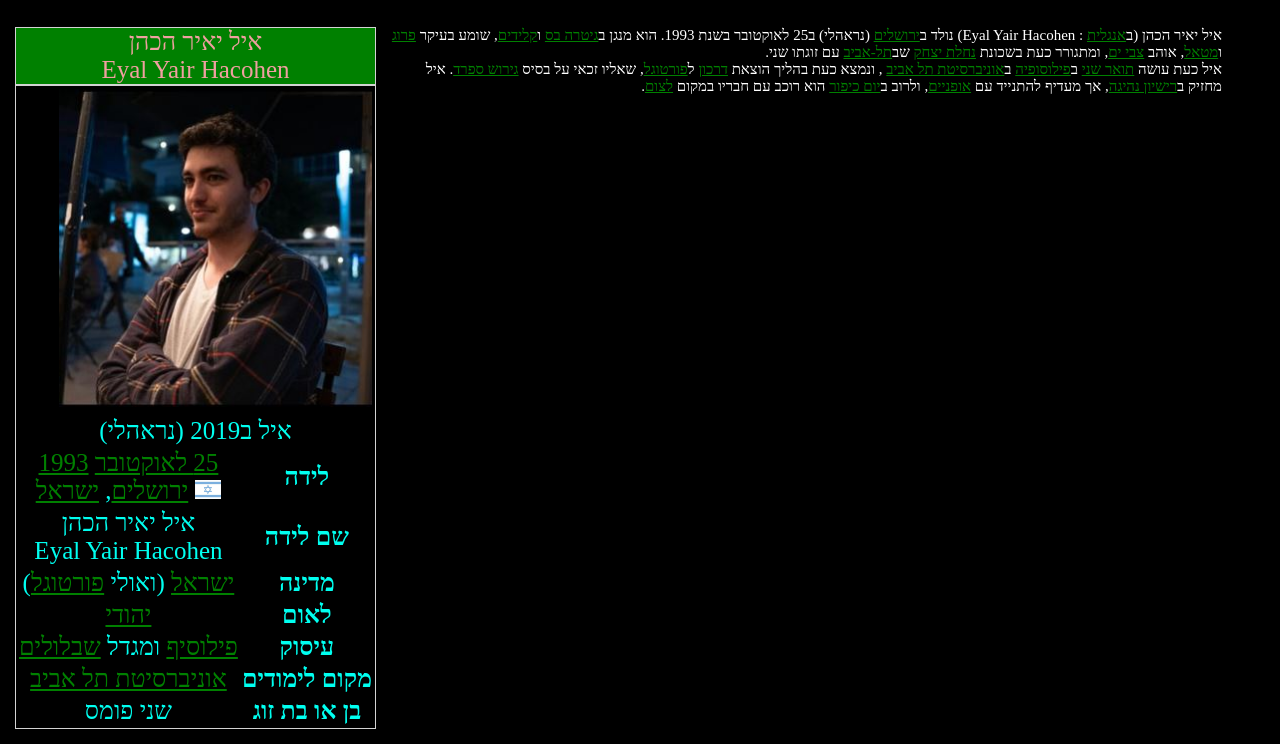
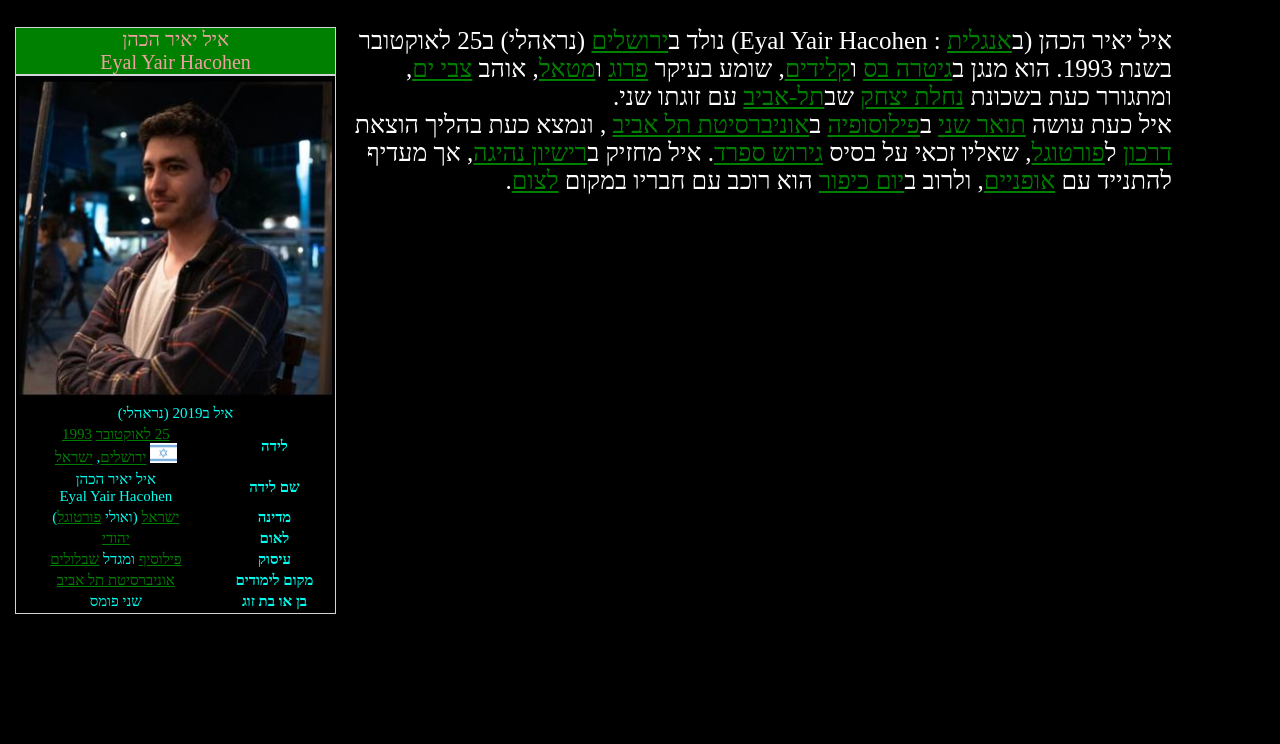
Before and after one commit to eyalpedia/eyalpedia, a plain HTML site: page index.html in a window 1280 px wide. Shown: the part 85-829 px from the top of the page. After the commit the page ends 800 px from the top, so only its background shows below. Drawn offline with Linux system fonts and the light colour scheme.

Commit message:
attempted to add android vc PC option

```diff
--- a/index.html
+++ b/index.html
@@ -5,10 +5,6 @@
 body {
   background-color: black;
   color: white;
-}
-p {
-  font-size: 15px;
-  margin: 0px 50px 0px 0px;
 }
 h1 {
   font-size: 45px;
@@ -19,7 +15,11 @@ a:link {
 a:visited {
   color: purple;
 }
-
+@media screen and (max-width: 540px) {
+	p {
+	  font-size: 15px;
+	  margin: 0px 50px 0px 0px;
+	}
 	.infobox-caption {
 	  border: 1px solid lightgray;
 	  font-size: 25px;
@@ -33,6 +33,28 @@ a:visited {
 	  border: 1px solid lightgray;
 	  color: #00FFF0
 	}
+}
+@media not screen and (max-width: 540px) {
+	p {
+	  font-size: 25px;
+	  margin: 0px 100px 0px 0px;
+	}
+	.infobox-caption {
+	  border: 1px solid lightgray;
+	  font-size: 20px;
+	  background-color: green;
+	  color: #F0A0A0
+	}
+	.infobox {
+	  float: left;
+	  font-size: 15px;
+	  margin: 0px 15px 15px 7px;
+	  border: 1px solid lightgray;
+	  color: #00FFF0
+	}
+}
+
+
 </style>
 </head>
 <body>
```
Lines whose indentation alone changed are shown as unchanged.
